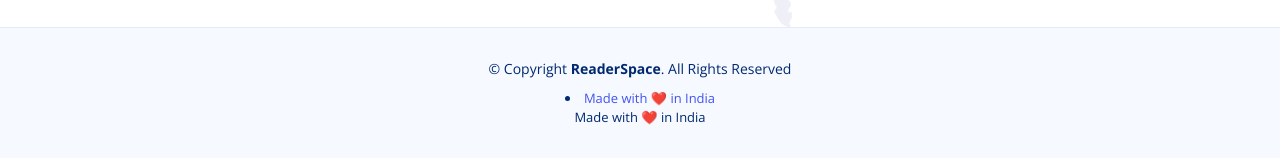
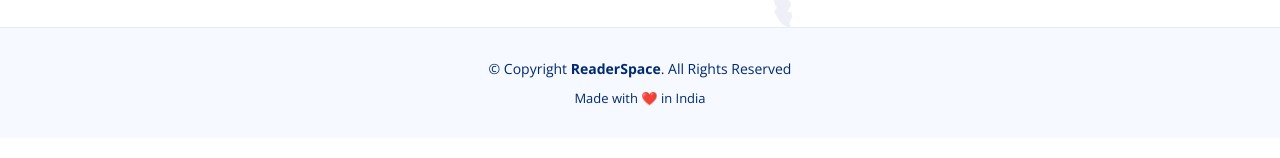
Before and after one commit to gautamprep/readerspace, a plain HTML site: page index.html in a window 1280 px wide. Shown: the part 8769-8927 px from the top of the page. Drawn offline with nearby package versions, Linux system fonts and the light colour scheme; files whose address does not match are found by name.

Commit message:
Update index.html

```diff
--- a/index.html
+++ b/index.html
@@ -791,8 +791,6 @@ This is going to be 'ideas in condensed forms'! Excited much?</p>
         &copy; Copyright <strong><span>ReaderSpace</span></strong>. All Rights Reserved
       </div>
       <div class="credits">
-        <li><i class="fa fa-heart pulse"></i> <a href="#">Made with ❤️ in India</a></li>
-
         <a>Made with ❤️ in India</a>
       </div>
     </div>
```
